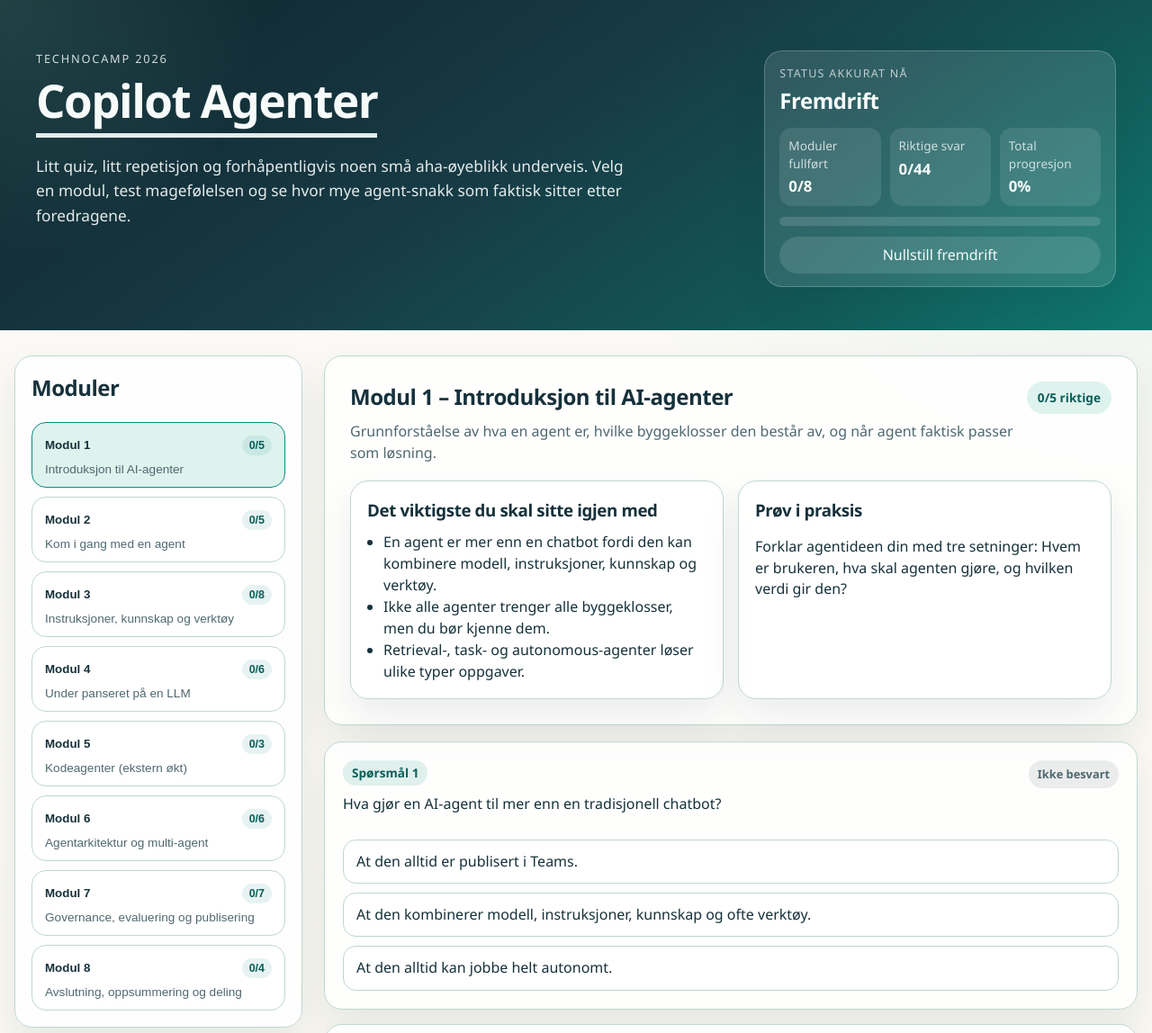
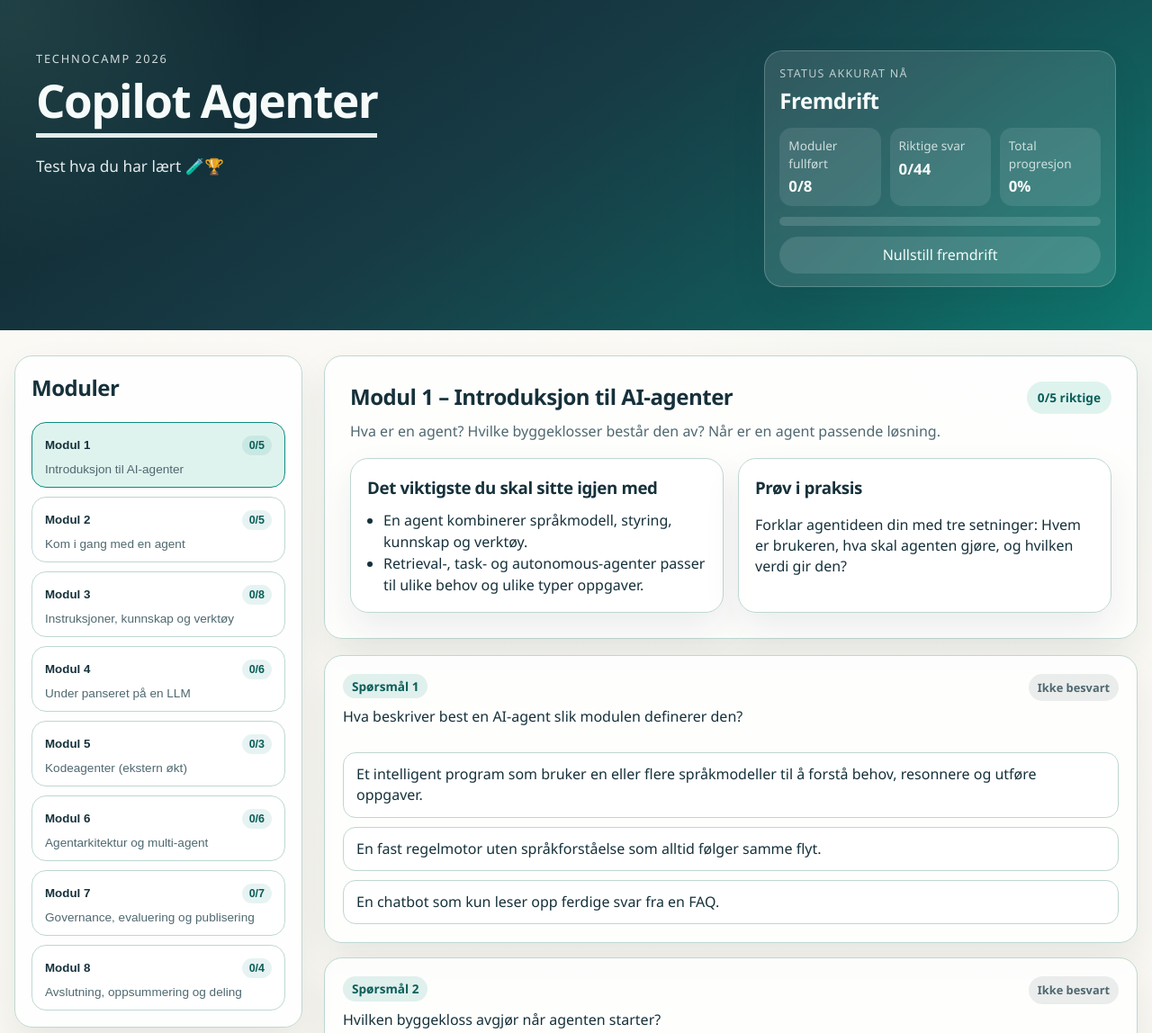
Before and after one commit to sstalsberg/tc2026-agent, a plain HTML site: page docs/index.html in a window 1280 px wide. Shown: the top 1148 px of the page at 90% size. Drawn offline with Linux system fonts and the light colour scheme.

Commit message:
Oppdatert modul 1

```diff
--- a/docs/app.js
+++ b/docs/app.js
@@ -4,25 +4,24 @@
     title: "Modul 1 – Introduksjon til AI-agenter",
     shortTitle: "Modul 1",
     summary:
-      "Grunnforståelse av hva en agent er, hvilke byggeklosser den består av, og når agent faktisk passer som løsning.",
+      "Hva er en agent? Hvilke byggeklosser består den av? Når er en agent passende løsning.",
     takeaways: [
-      "En agent er mer enn en chatbot fordi den kan kombinere modell, instruksjoner, kunnskap og verktøy.",
-      "Ikke alle agenter trenger alle byggeklosser, men du bør kjenne dem.",
-      "Retrieval-, task- og autonomous-agenter løser ulike typer oppgaver."
+      "En agent kombinerer språkmodell, styring, kunnskap og verktøy.",
+      "Retrieval-, task- og autonomous-agenter passer til ulike behov og ulike typer oppgaver."
     ],
     practice:
       "Forklar agentideen din med tre setninger: Hvem er brukeren, hva skal agenten gjøre, og hvilken verdi gir den?",
     questions: [
       {
-        prompt: "Hva gjør en AI-agent til mer enn en tradisjonell chatbot?",
+        prompt: "Hva beskriver best en AI-agent slik modulen definerer den?",
         options: [
-          "At den alltid er publisert i Teams.",
-          "At den kombinerer modell, instruksjoner, kunnskap og ofte verktøy.",
-          "At den alltid kan jobbe helt autonomt."
+          "Et intelligent program som bruker en eller flere språkmodeller til å forstå behov, resonnere og utføre oppgaver.",
+          "En fast regelmotor uten språkforståelse som alltid følger samme flyt.",
+          "En chatbot som kun leser opp ferdige svar fra en FAQ."
         ],
-        correctIndex: 1,
+        correctIndex: 0,
         explanation:
-          "Riktig. I workshopen er kjernepoenget at agenten ikke bare prater, men bruker styring, kontekst og ofte handlinger."
+          "Riktig. Modulen beskriver agenten som et intelligent program som bruker språkmodeller til å forstå, resonnere og utføre oppgaver."
       },
       {
         prompt: "Hvilken byggekloss avgjør når agenten starter?",
@@ -32,33 +31,37 @@
           "Riktig. Triggeren sier når agenten starter, enten fra brukerinput eller en hendelse."
       },
       {
-        prompt: "Hvilket eksempel passer best som retrieval-agent?",
+        prompt: "Hvilket eksempel passer best som task-agent?",
         options: [
           "En FAQ-agent over SharePoint-dokumenter.",
           "En agent som oppretter ordre i et CRM-system.",
           "En agent som overvåker innboks og bokfører fakturaer automatisk."
         ],
-        correctIndex: 0,
+        correctIndex: 1,
         explanation:
-          "Riktig. Retrieval-agenten svarer over egne data, ofte dokumenter eller kunnskapskilder."
+          "Riktig. Task-agenter bruker systemer og API-er for å utføre konkrete oppgaver, som å opprette en ordre i et CRM-system."
       },
       {
         prompt: "Når passer en agent typisk dårlig?",
         options: [
+          "Når oppgaven følger helt faste regler uten rom for tolkning.",
           "Når behovet er variabelt og krever dialog.",
-          "Når flere steg må håndteres over tid.",
-          "Når oppgaven følger helt faste regler uten rom for tolkning."
+          "Når flere steg må håndteres før svar eller utførelse."
         ],
-        correctIndex: 2,
+        correctIndex: 0,
         explanation:
-          "Riktig. Hvis alt er helt fast og deterministisk, er ikke agent alltid riktig verktøy."
+          "Riktig. Modulen peker på at helt faste regler og krav om null tolkning ofte er tegn på at en agent ikke er riktig løsning."
       },
       {
-        prompt: "Hvilken agenttype passer best for en løsning som overvåker e-post og handler mot et mål over tid?",
-        options: ["Retrieval", "Task", "Autonomous"],
-        correctIndex: 2,
+        prompt: "Hva kjennetegner en god første agentidé i laben?",
+        options: [
+          "En tydelig bruker, en tydelig oppgave og en tydelig verdi.",
+          "Så mange verktøy og datakilder som mulig fra start.",
+          "At agenten må være helt autonom før den er interessant."
+        ],
+        correctIndex: 0,
         explanation:
-          "Riktig. Autonomous-agenter jobber mot mål, triggere og verktøy over tid."
+          "Riktig. I modulteksten er dette kjernen i en god første agentidé: tydelig bruker, tydelig oppgave og tydelig verdi."
       }
     ]
   },
--- a/docs/index.html
+++ b/docs/index.html
@@ -18,9 +18,7 @@
           <p class="eyebrow">TechnoCamp 2026</p>
           <h1>Copilot Agenter</h1>
           <p class="hero__lead">
-            Litt quiz, litt repetisjon og forhåpentligvis noen små aha-øyeblikk
-            underveis. Velg en modul, test magefølelsen og se hvor mye agent-snakk
-            som faktisk sitter etter foredragene.
+            Test hva du har lært  🧪🏆
           </p>
         </div>
 
```
